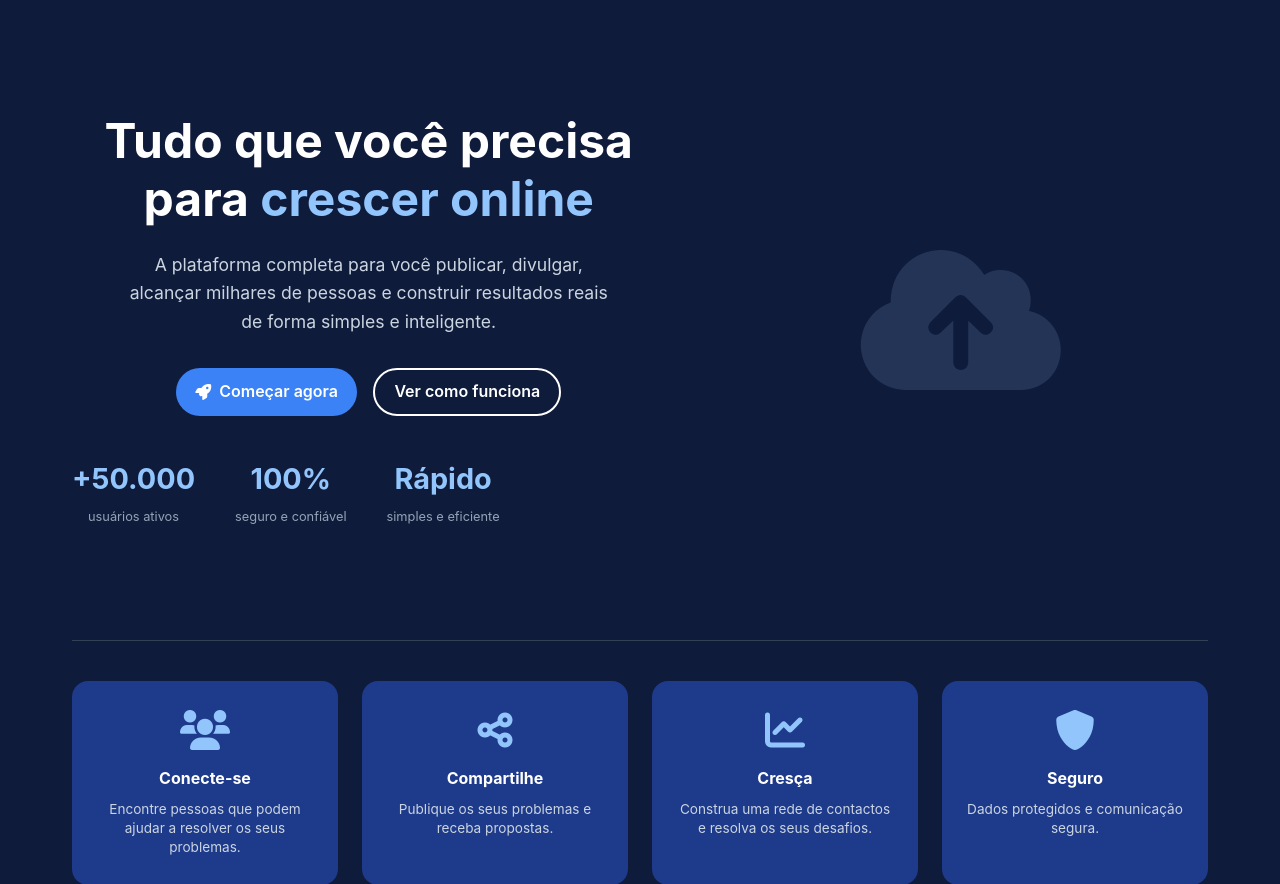
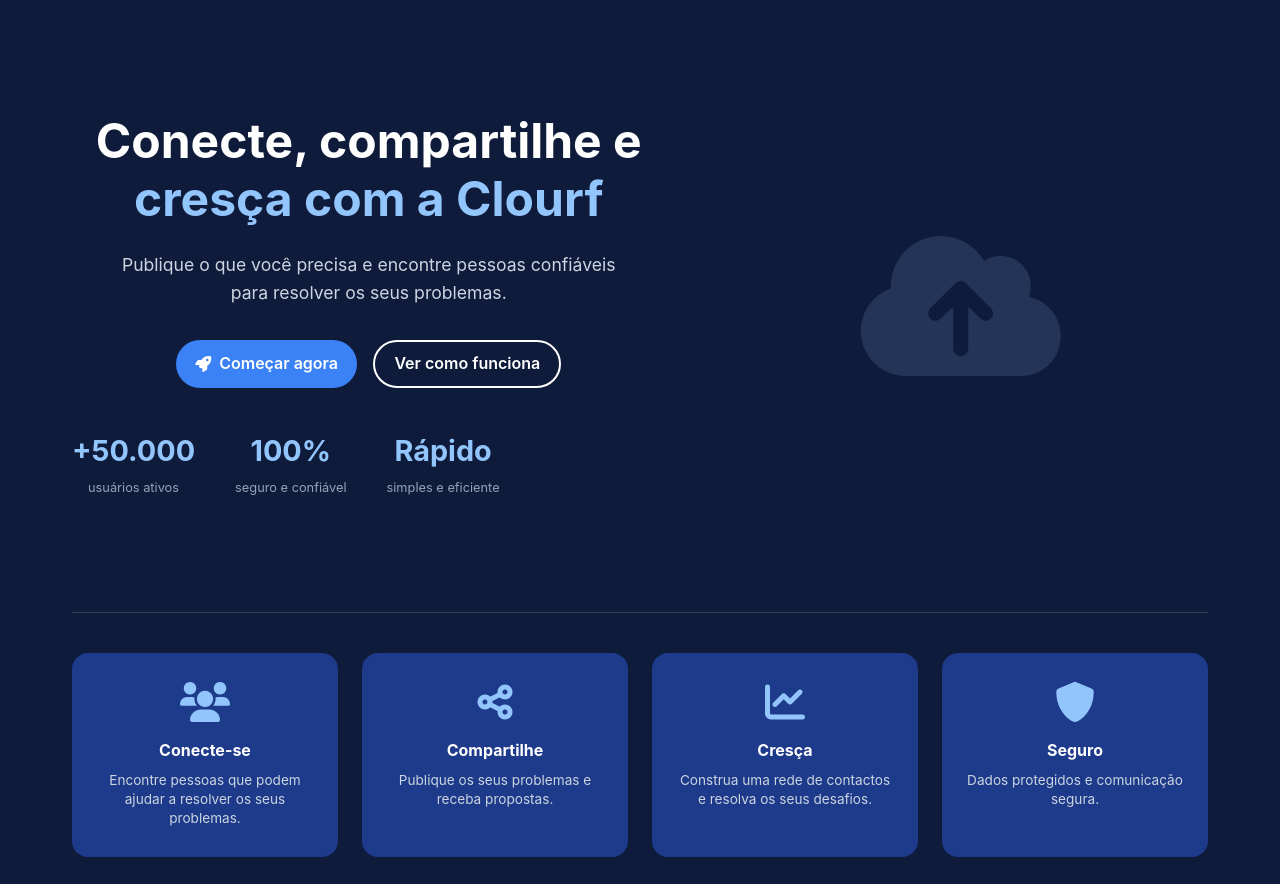
Before and after one commit to Desquek/Clourf-, a Flask app: template templates/landing.html in a window 1280 px wide. Shown: the part 111-995 px from the top of the page. Run offline with Flask 2, Linux system fonts and the light colour scheme; the template is opened without the code that fills it, so the values that code supplies are empty.

Commit message:
Atualizar o landing.html

```diff
--- a/templates/landing.html
+++ b/templates/landing.html
@@ -8,7 +8,7 @@
     <link rel="stylesheet" href="{{ url_for('static', filename='css/style.css') }}">
     <style>
         /* ========================================
-           LANDING PAGE - APENAS INFORMAÇÕES
+           LANDING PAGE - SEM PROBLEMAS
         ======================================== */
         body {
             background: var(--fundo);
@@ -67,6 +67,7 @@
             justify-content: space-between;
             padding: 3rem 0;
             gap: 3rem;
+            min-height: 50vh;
         }
 
         .hero-content {
@@ -343,8 +344,8 @@
         <!-- ===== HERO ===== -->
         <section class="hero">
             <div class="hero-content">
-                <h1>Tudo que você precisa para <span class="destaque">crescer online</span></h1>
-                <p>A plataforma completa para você publicar, divulgar, alcançar milhares de pessoas e construir resultados reais de forma simples e inteligente.</p>
+                <h1>Conecte, compartilhe e <span class="destaque">cresça com a Clourf</span></h1>
+                <p>Publique o que você precisa e encontre pessoas confiáveis para resolver os seus problemas.</p>
                 <div class="hero-buttons">
                     <a href="{{ url_for('auth.register') }}" class="btn-primary">
                         <i class="fas fa-rocket"></i> Começar agora
```
